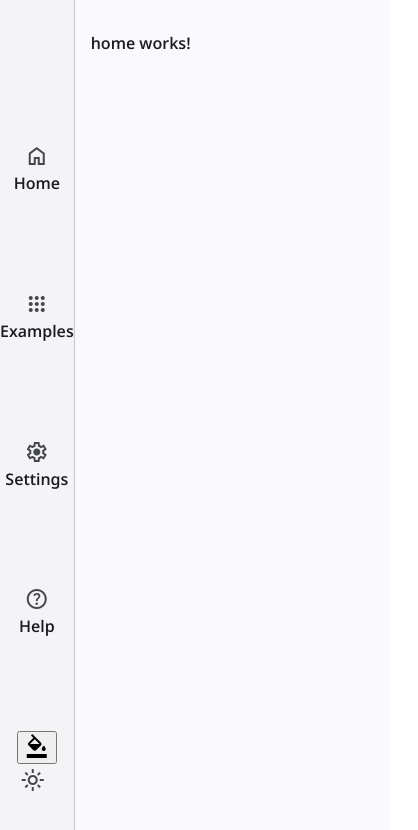
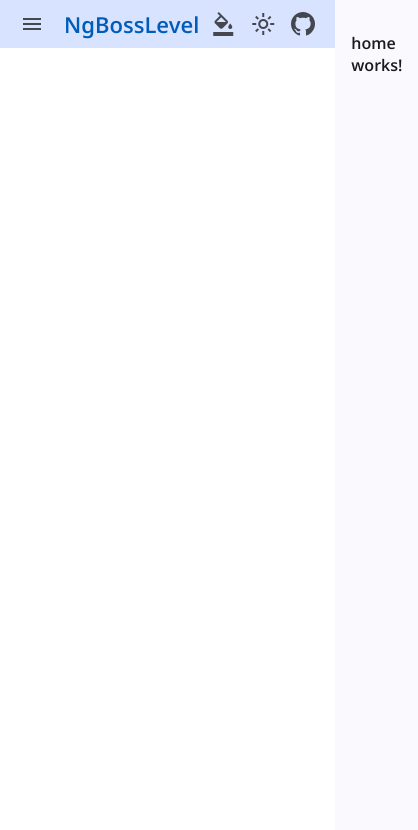
Before and after one commit to devcobos/NgBossLevel, an Angular app: page /home in a window 390 px wide. Shown: the top 830 px of the page, 418 px wide, since content can reach past the window. Built offline with nearby package versions, Linux system fonts and the light colour scheme.

Commit message:
layout is mobile

```diff
--- a/src/app/core/layout/layout.component.html
+++ b/src/app/core/layout/layout.component.html
@@ -1,5 +1,9 @@
 <div class="layout">
-  <vertical-toolbar class="layout__vertical-toolbar"></vertical-toolbar>
+  @if (isMobile) {
+    <layout-toolbar />
+  } @else {
+    <layout-vertical-toolbar class="layout__vertical-toolbar" />
+  }
   <layout-sidenav class="layout__sidenav">
     <ng-content />
   </layout-sidenav>
--- a/src/app/core/layout/layout.component.ts
+++ b/src/app/core/layout/layout.component.ts
@@ -1,12 +1,20 @@
-import { Component } from '@angular/core';
+import { Component, inject } from '@angular/core';
 import { MatSidenavModule } from '@angular/material/sidenav';
 import { SidenavComponent } from '@core/layout/sidenav/sidenav.component';
+import { ToolbarComponent } from '@core/layout/toolbar/toolbar.component';
 import { VerticalToolbarComponent } from '@core/layout/vertical-toolbar/vertical-toolbar.component';
+import { LayoutService } from '@core/services/layout.service';
 
 @Component({
   selector: 'layout',
-  imports: [VerticalToolbarComponent, MatSidenavModule, SidenavComponent],
+  imports: [VerticalToolbarComponent, MatSidenavModule, SidenavComponent, ToolbarComponent],
   templateUrl: './layout.component.html',
   styleUrl: './layout.component.scss',
 })
-export class LayoutComponent {}
+export class LayoutComponent {
+  private readonly _layoutService = inject(LayoutService);
+
+  get isMobile(): boolean {
+    return this._layoutService.isMobile;
+  }
+}
--- a/src/app/core/layout/vertical-toolbar/vertical-toolbar.component.ts
+++ b/src/app/core/layout/vertical-toolbar/vertical-toolbar.component.ts
@@ -10,7 +10,7 @@ import { ToggleButtonComponent } from '@shared/components/toggle-button/toggle-b
 import { VerticalButtonComponent } from '@shared/components/vertical-button/vertical-button.component';
 
 @Component({
-  selector: 'vertical-toolbar',
+  selector: 'layout-vertical-toolbar',
   imports: [VerticalButtonComponent, MatToolbarModule, ToggleButtonComponent, MatMenuModule, MatIcon],
   templateUrl: './vertical-toolbar.component.html',
   styleUrl: './vertical-toolbar.component.scss',
```
